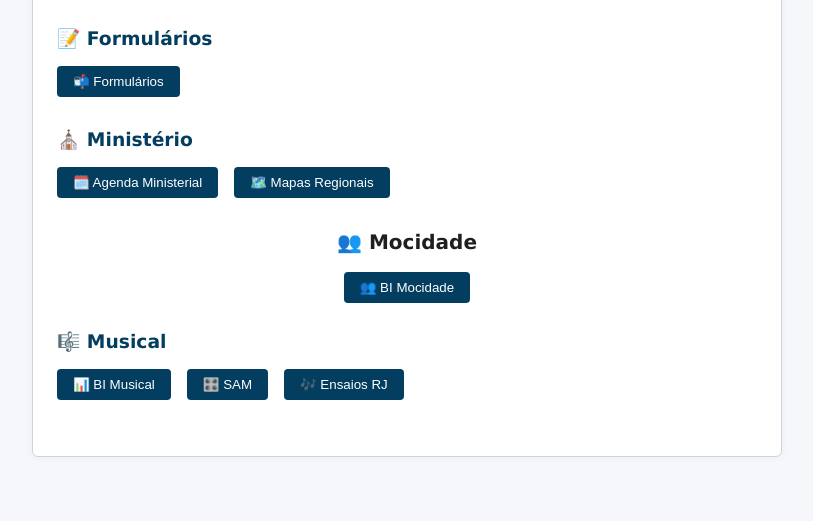
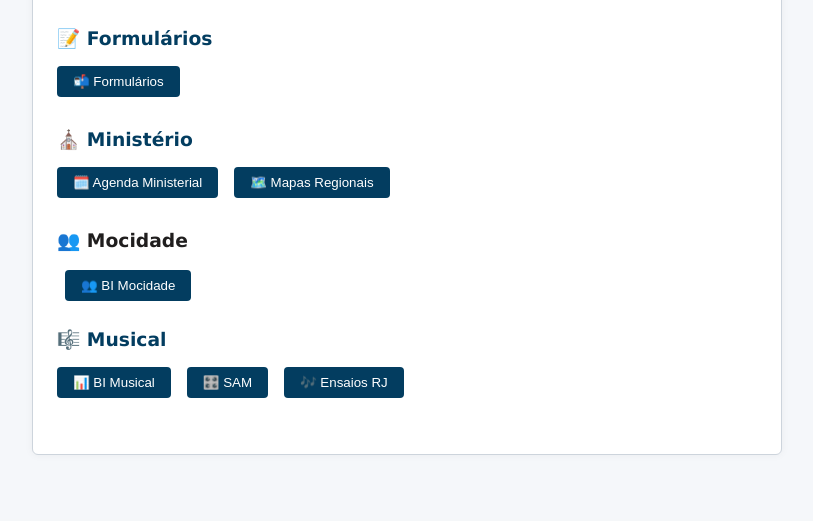
Before and after one commit to joaormbarbosa/GAE-RJ, a Django app: page / in a window 1280 px wide. Shown: the part 465-986 px from the top of the page, without its empty margins (233-1046 px from the left). After the commit the page ends 920 px from the top, so only its background shows below. Run offline with Django 5.2, Linux system fonts and the light colour scheme.

Commit message:
Atualização do painel da Mocidade

```diff
--- a/estrutura/templates/home.html
+++ b/estrutura/templates/home.html
@@ -63,9 +63,9 @@
     </div>
   </div>
 
-  <!-- 👥 Mocidade -->
-<div style="margin-top:1.5rem;">
-  <h3 style="margin:0 0 .6rem 0; font-size:1.25rem;">👥 Mocidade</h3>
+<!-- 👥 Mocidade -->
+<div style="margin-top:1.5rem; text-align:left;">
+  <h3 style="margin:0 0 .6rem 0; text-align:left;">👥 Mocidade</h3>
   <a href="{% url 'bi_mocidade' %}">
     <button style="margin:0.5rem;">👥 BI Mocidade</button>
   </a>
```
